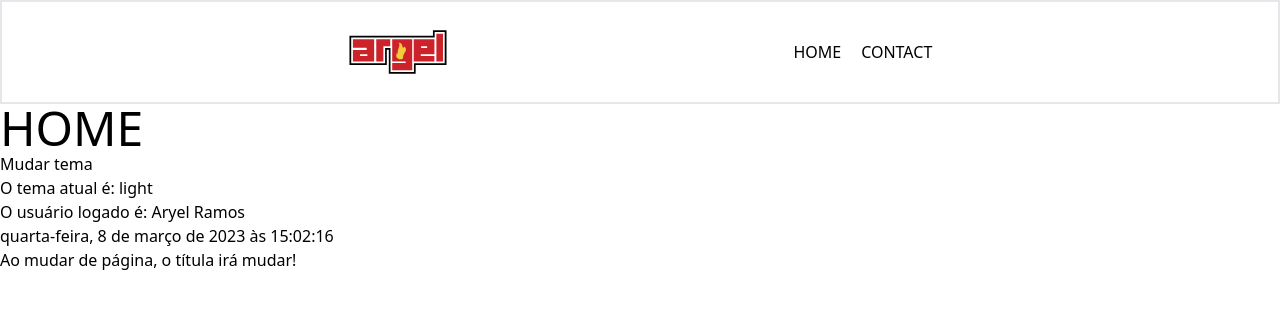
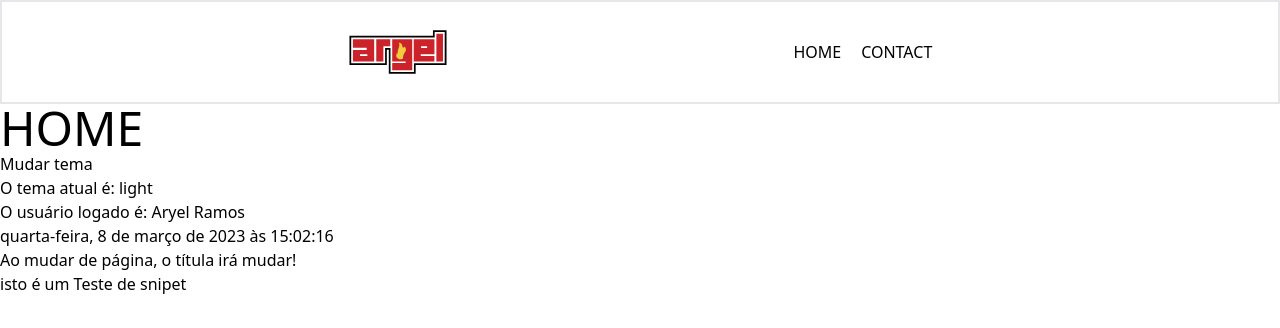
Before and after one commit to aryelzx/documento_de_estudo, a React (Vite) app: page / in a window 1280 px wide. Shown: the top 328 px of the page. Built offline with nearby package versions, Linux system fonts and the light colour scheme.

Commit message:
studyng: create a snipet for useContext

```diff
--- a/src/App.jsx
+++ b/src/App.jsx
@@ -4,6 +4,7 @@ import { Header } from "./components/Header";
 import { useContext } from "react";
 import { ThemeContext } from "./context/ThemeContext";
 import { UsuarioLogadoProvider } from "./context/UsuarioLogado";
+import { TesteProvider } from "./context/TesteSnipet";
 export default function App() {
 /*
   Todos os componentes que serão renderizados dentro do RouterProvider, Precisam estar no App.jsx
@@ -13,8 +14,10 @@ return (
     <div className={`App ${theme === "dark" ? "dark-theme" : ""} `}  > {/* 8- adicionando a classe dark-theme caso o tema seja dark */}
 
       <UsuarioLogadoProvider> {/* 5- envolvendo o Header e o Outlet com o Provider. compartilhando a informação do contexto */}
+      <TesteProvider>
       <Header />
       <Outlet /> {/* 6- renderizando o componente da rota filho*/}
+      </TesteProvider>
       </UsuarioLogadoProvider>
     </div>
   )
--- /dev/null
+++ b/src/context/TesteSnipet.tsx
@@ -0,0 +1,41 @@
+// import React, {createContext } from 'react';
+
+// interface IUserTesteData  {
+//   nameUser: string;
+// };
+
+// export const UserTesteContext = createContext<IUserTesteData> ({} as IUserTesteData);
+
+
+// interface IUserTesteProviderProps {
+//   children: React.ReactNode;
+// }
+
+// export const UserTesteProvider: React.FC<IUserTesteProviderProps> = ({
+//    children }) => {
+//   return (
+//     <UserTesteContext.Provider value={{nameUser: "harydade"}}>
+//       {children}
+//     </UserTesteContext.Provider>
+//   );
+// };
+import React, { useContext, createContext } from 'react';
+
+type Teste = {
+  Teste: string;
+};
+
+export const TesteContext = createContext<Teste>({} as Teste);
+
+interface TesteProviderProps {
+children: React.ReactNode;
+}
+
+export const TesteProvider: React.FC<TesteProviderProps> = ({
+  children }) => {
+  return (
+    <TesteContext.Provider value={{Teste: "isto é um Teste de snipet"}}>
+      {children}
+    </TesteContext.Provider>
+  );
+};
--- a/src/context/index.ts
+++ b/src/context/index.ts
@@ -1 +1,2 @@
 export * from './UsuarioLogado';
+export * from './TesteSnipet';
--- a/src/routes/Home.jsx
+++ b/src/routes/Home.jsx
@@ -1,7 +1,7 @@
-import React from 'react'
-import { useContext } from 'react'
+import React, {useContext} from 'react'
 import { ThemeContext } from '../context/ThemeContext'
-import { UsuarioLogadoContext } from '../context/UsuarioLogado'
+import { UsuarioLogadoContext } from '../context'
+import { TesteContext } from '../context'
 import Data from '../components/Data'
 import ChangeTitleOfPage from '../components/ChangeTitleOfPage'
 
@@ -9,6 +9,7 @@ function Home() {
   //importando o contexto
   const {nomeDoUsuario} = useContext(UsuarioLogadoContext) // 9- pegando o nome do usuário do contexto
   const{ theme, toggleTheme} = useContext(ThemeContext)
+  const {Teste} = useContext(TesteContext)
 
   return (
     <div className={`${theme === "dark" ? "h-[84vh] w-full bg-black text-yellow-500" : "" } ` }>
@@ -20,6 +21,7 @@ function Home() {
       <p className={`${theme === "dark" ? "p-2 bg-black text-yellow-500" : ""}`}> O usuário logado é: {nomeDoUsuario}</p>
       <Data />
       <ChangeTitleOfPage/>
+      <p className={`${theme === "dark" ? "p-2 bg-black text-yellow-500" : ""}`}>{Teste}</p>
     </div>
   )
 }
```
